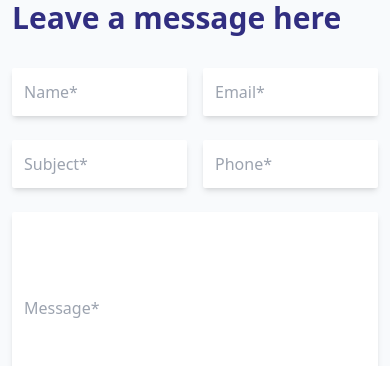
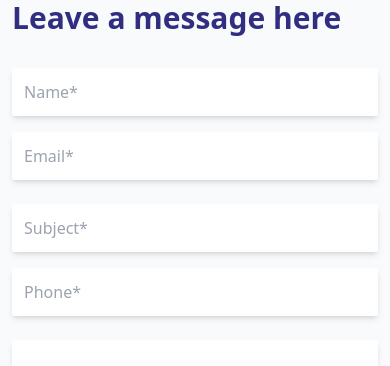
Before and after one commit to ShekRasel/Cryptoland, a React (Vite) app: page /contact in a window 390 px wide. Shown: the part 868-1234 px from the top of the page. Built offline with nearby package versions, Linux system fonts and the light colour scheme.

Commit message:
input field mod

```diff
--- a/src/pages/Contact.jsx
+++ b/src/pages/Contact.jsx
@@ -23,11 +23,11 @@
           <div className='lg:w-1/2'>
             <h1 className='text-3xl font-semibold text-indigo-900'>Leave a message here</h1>
             <form action="" className='mt-8'>
-              <div className='flex gap-4'>
+              <div className='flex flex-col md:flex-row gap-4'>
                 <input type="text" name="" id="" className='p-3 bg-white text-gray-500 rounded-sm w-full shadow-md' placeholder='Name*'/>
                 <input type="text" name="" id="" className='p-3 bg-white text-gray-500 rounded-sm w-full shadow-md' placeholder='Email*'/>
               </div>
-              <div className='flex gap-4 mt-6'>
+              <div className='flex flex-col md:flex-row gap-4 mt-6'>
                 <input type="text" name="" id="" className='p-3 bg-white text-gray-500 rounded-sm w-full shadow-md' placeholder='Subject*'/>
                 <input type="text" name="" id="" className='p-3 bg-white text-gray-500 rounded-sm w-full shadow-md' placeholder='Phone*'/>
               </div>
```
